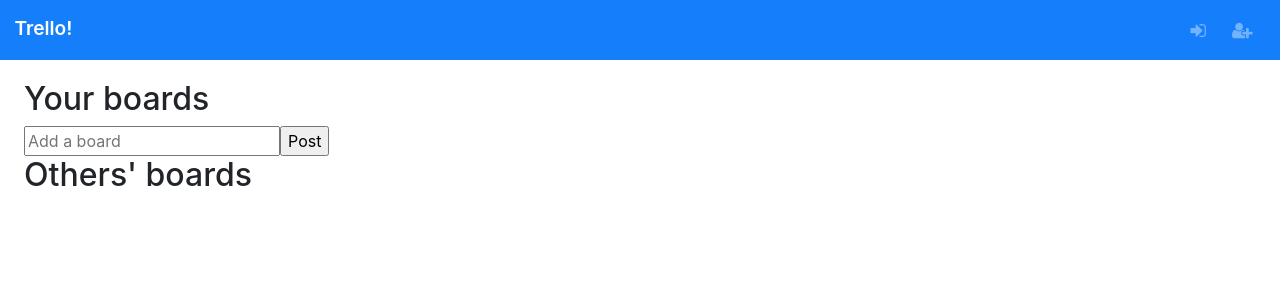
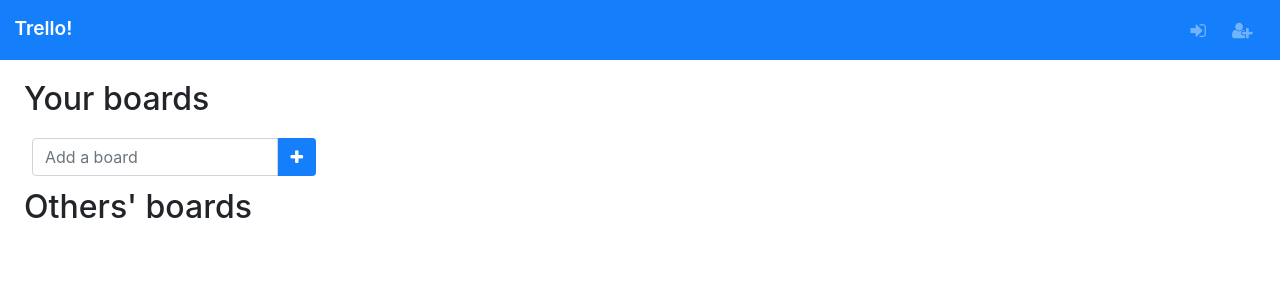
Before and after one commit to SeverineSchiltz/EPFC_prwb-2021-g05, a PHP site: page /prwb_2021_g05/view/view_main_menu.php in a window 1280 px wide. Shown: the top 300 px of the page. Run offline with PHP 8.4, Linux system fonts and the light colour scheme; the template is opened without the code that fills it, so the values that code supplies are empty.

Commit message:
feat(list boards) : shapinggit l

```diff
--- a/css/main.css
+++ b/css/main.css
@@ -1,3 +1,4 @@
+
 .content {
     padding: 1.25em 1.5em;
     margin-top: 60px;
@@ -6,3 +7,59 @@
 a {
     text-decoration: none;
 }
+
+.btt-add-board{
+    background-color: #157ffb;
+    border-color: #157ffb;
+    color: white;
+    border-radius: 0.2em;
+}
+
+.form-my-boards{
+    margin: 0.25em 0;
+    padding: 0.5em;
+
+}
+
+#form-add-board{
+    width: 300px;
+}
+
+.boards{
+    display: flex;
+    flex-direction: row;
+}
+
+.btboardsOther{
+    margin: 0.25em 0.25em;
+    padding: 0.5em;
+    background-color:rgb(40, 167, 69);
+    border: 0px;
+}
+
+.btboardsOther p{
+    margin: 0px;
+    padding: 0px;
+    background-color:rgb(40, 167, 69);
+    color: white;
+}
+
+.board-title{
+    font-size: medium;
+}
+
+.author-name{
+    font-size: small;
+}
+
+.btboardsMe{
+    background-color: #157ffb;
+    border: 0px;
+}
+
+.btboardsMe p{
+    margin: 0px;
+    padding: 0px;
+    background-color: #157ffb;
+    color: white;
+}
--- a/view/view_main_menu.php
+++ b/view/view_main_menu.php
@@ -25,22 +25,24 @@
         <div class="content">
             <h2>Your boards</h2>
 
+            <div class="boards">
                 <!-- your boards -->
-
                 <?php foreach($personal_boards as $board): ?>
-                <a href=<?php echo "board/board/".$board->board_id ?>><?= $board->title?> (<?= $board->get_nb_columns()?> columns)</a>
+                    <form class='form-my-boards' action=<?php echo "board/board/".$board->board_id ?> method='post'>
+                        <button type="submit" class="btn btboardsMe">
+                            <p class="board-title"><?= $board->title?> (<?= $board->get_nb_columns()?> columns)</p>
+                        </button>
+                    </form>
                 <?php endforeach; ?>
 
                 <!-- add board form -->
-            <!--
-            <form id="board_form" action="boards.php?param1=<?= $recipient->mail ?>" method="post">
-                <input id="private" name="private" type="text" placeholder="Add a board"><input id="post" type="submit" value="Post">
+                <form id="form-add-board" action="board" method="post" class="input-group form-my-boards">
+                    <input id="input-board-name" name="board-name" type="text" placeholder="Add a board" class="form-control">
+                    <button class="input-group-text btt-add-board" type="submit">
+                        <i class="fa fa-plus"></i>
+                    </button>
                 </form>
-            -->
-            <form id="board_form" action="board" method="post">
-                <input id="private" name="private" type="text" placeholder="Add a board"><input id="post" type="submit" value="Post">
-            </form>
-
+            </div>
             <?php if (count($errors) != 0): ?>
                 <div class='errors'>
                     <p>Please correct the following error(s) :</p>
@@ -53,11 +55,17 @@
             <?php endif; ?>
 
             <h2>Others' boards</h2>
-
+            <div class="boards">
             <!-- others' boards -->
                 <?php foreach($other_boards as $board): ?>
-                <a href=<?php echo "board/board/".$board->board_id ?>><?= $board->title?> (<?= $board->get_nb_columns()?> columns)</a>
+                <form class='link' action=<?php echo "board/board/".$board->board_id ?> method='post'>
+                    <button type="submit" class="btn btboardsOther">
+                        <p class="board-title"><?= $board->title?> (<?= $board->get_nb_columns()?> columns)</p>
+                        <p class="author-name">by <?=$board->author->full_name?></p>
+                    </button>
+                </form>
                 <?php endforeach; ?>
+            </div>
         </div>
     </body>
 </html>
```
Lines whose indentation alone changed are shown as unchanged.
